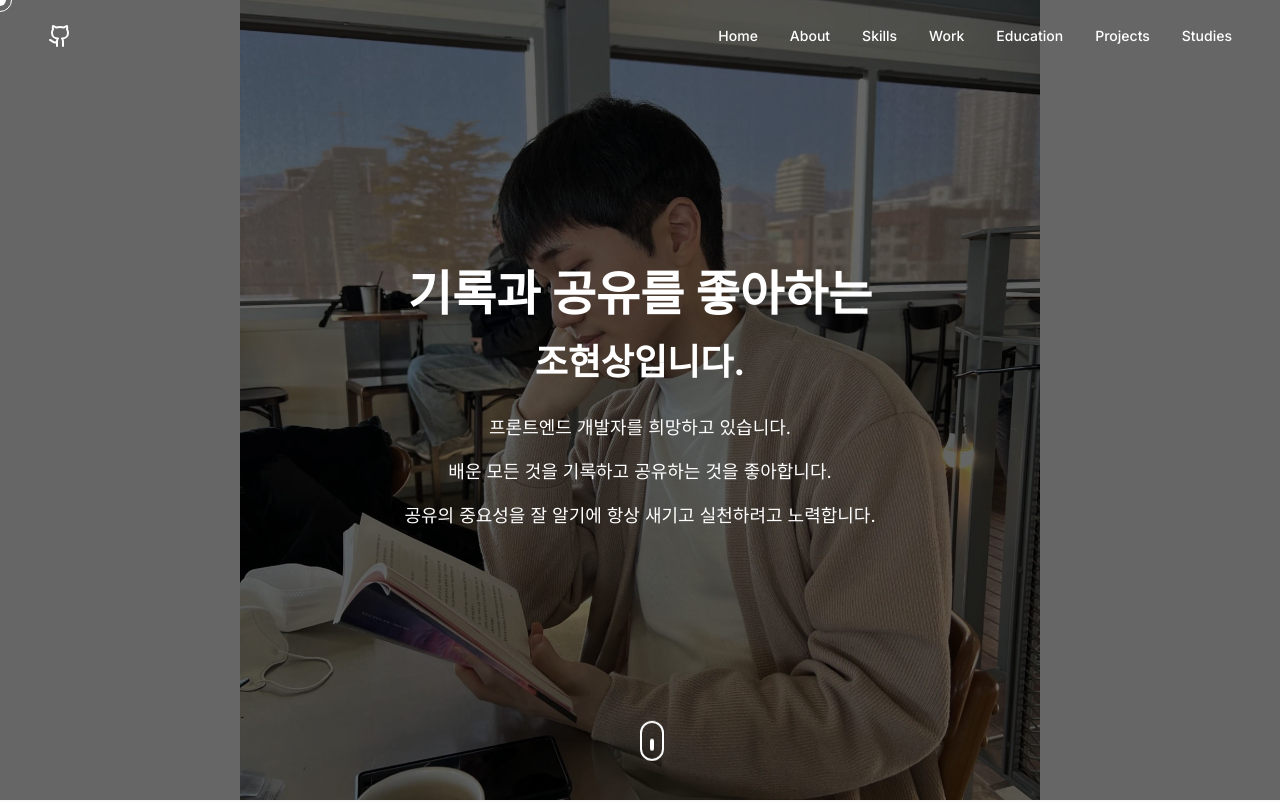
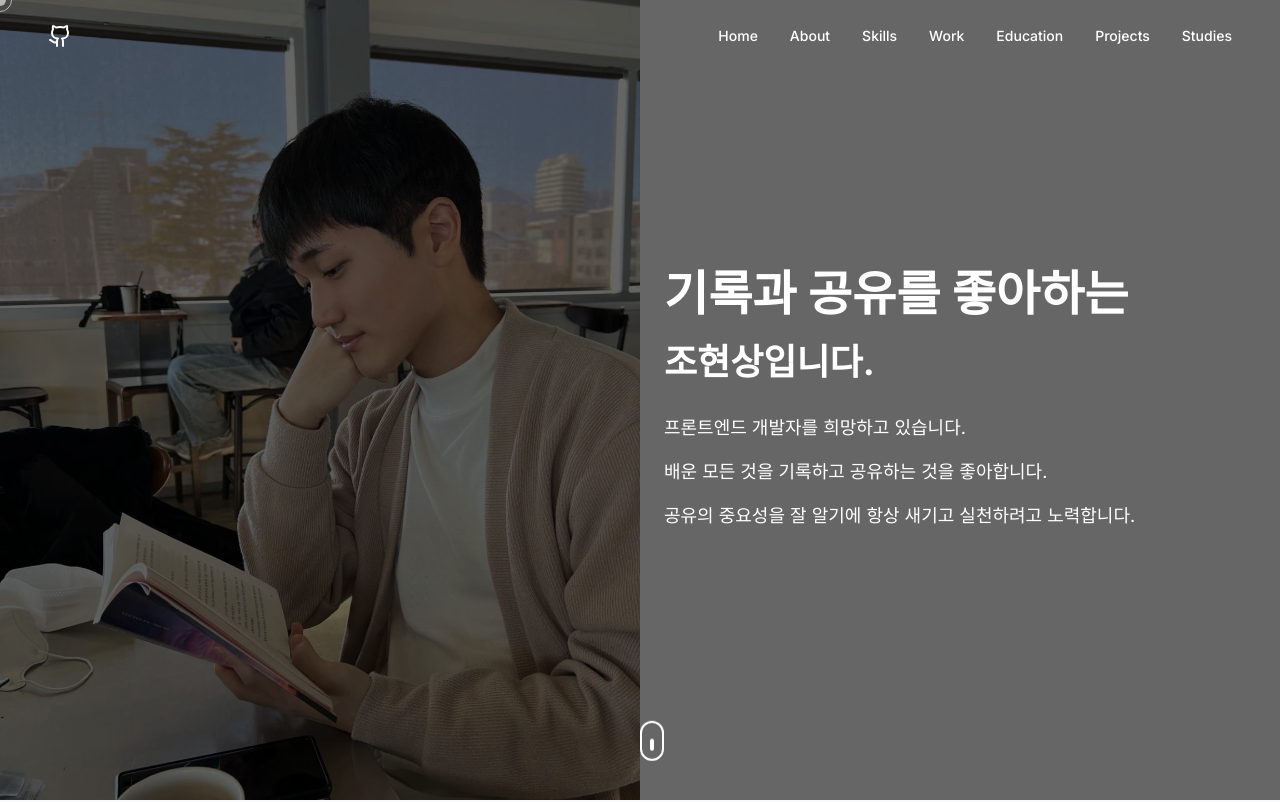
Before and after one commit to hyeonsang010716/my_portfolio, a React (Vite) app: page / in a window 1280 px wide. Shown: the top 802 px of the page. Built offline with nearby package versions, Linux system fonts and the light colour scheme.

Commit message:
[MOD] 첫 화면 배경 사진, 글자 위치 수정

```diff
--- a/src/sections/Hero.tsx
+++ b/src/sections/Hero.tsx
@@ -2,36 +2,52 @@ import React from 'react';
 
 const Hero: React.FC = () => {
   return (
-    <section id="home" className="relative min-h-screen flex items-center justify-center">
-      {/* Background Image with Overlay */}
-      <div className="absolute inset-0">
-        <img
-          src="/background.jpeg"
-          alt="Background"
-          className="w-full h-full object-contain"
-        />
-        <div className="absolute inset-0 bg-black/60" />
+    <section
+      id="home"
+      className="relative min-h-screen flex items-center justify-end overflow-hidden"
+    >
+      {/* 배경 이미지 (왼쪽 50%) */}
+      <div className="absolute inset-0 flex">
+        <div className="w-1/2 h-full">
+          <img
+            src="/background.jpeg"
+            alt="Background"
+            className="w-full h-full object-cover object-left"
+          />
+        </div>
       </div>
 
-      {/* Content */}
-      <div className="relative z-10 text-white text-center px-6">
-        <h1 className="text-4xl md:text-5xl font-bold mb-6 opacity-0 animate-fade-in" style={{ animationDelay: '0.3s' }}>
+      {/* 섹션 전체를 살짝 어둡게 하는 오버레이 */}
+      <div className="absolute inset-0 bg-black/60" />
+
+      {/* 콘텐츠(오른쪽 50%) */}
+      <div className="relative z-10 w-1/2 text-white px-6">
+        <h1
+          className="text-4xl md:text-5xl font-bold mb-6 opacity-0 animate-fade-in"
+          style={{ animationDelay: '0.3s', animationFillMode: 'forwards' }}
+        >
           기록과 공유를 좋아하는
         </h1>
 
-        <h2 className="text-3xl md:text-4xl font-bold mb-8 opacity-0 animate-fade-in" style={{ animationDelay: '0.6s' }}>
+        <h2
+          className="text-3xl md:text-4xl font-bold mb-8 opacity-0 animate-fade-in"
+          style={{ animationDelay: '0.6s', animationFillMode: 'forwards' }}
+        >
           조현상입니다.
         </h2>
 
-        <div className="max-w-2xl mx-auto space-y-4 text-lg opacity-0 animate-fade-in" style={{ animationDelay: '0.9s' }}>
+        <div
+          className="max-w-2xl space-y-4 text-lg opacity-0 animate-fade-in"
+          style={{ animationDelay: '0.9s', animationFillMode: 'forwards' }}
+        >
           <p>프론트엔드 개발자를 희망하고 있습니다.</p>
           <p>배운 모든 것을 기록하고 공유하는 것을 좋아합니다.</p>
           <p>공유의 중요성을 잘 알기에 항상 새기고 실천하려고 노력합니다.</p>
         </div>
       </div>
 
-      {/* Scroll Indicator */}
-      <div className="absolute bottom-8 left-1/2 transform -translate-x-1/2 animate-bounce">
+      {/* 스크롤 인디케이터 */}
+      <div className="absolute bottom-8 left-1/2 -translate-x-1/2 animate-bounce">
         <div className="w-6 h-10 border-2 border-white rounded-full flex items-start justify-center p-2">
           <div className="w-1 h-3 bg-white rounded-full animate-scroll" />
         </div>
```
Also changed, not shown: tailwind.config.js (line endings or trailing spaces).
